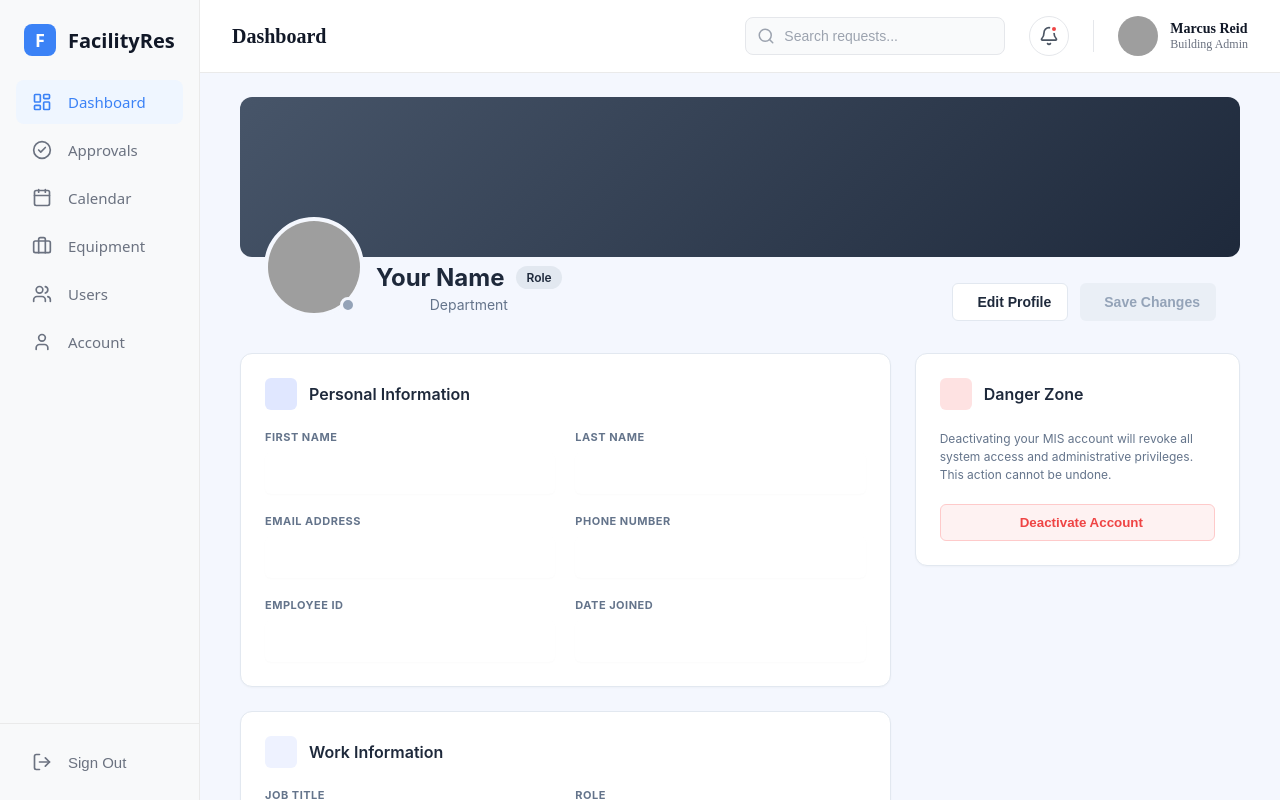
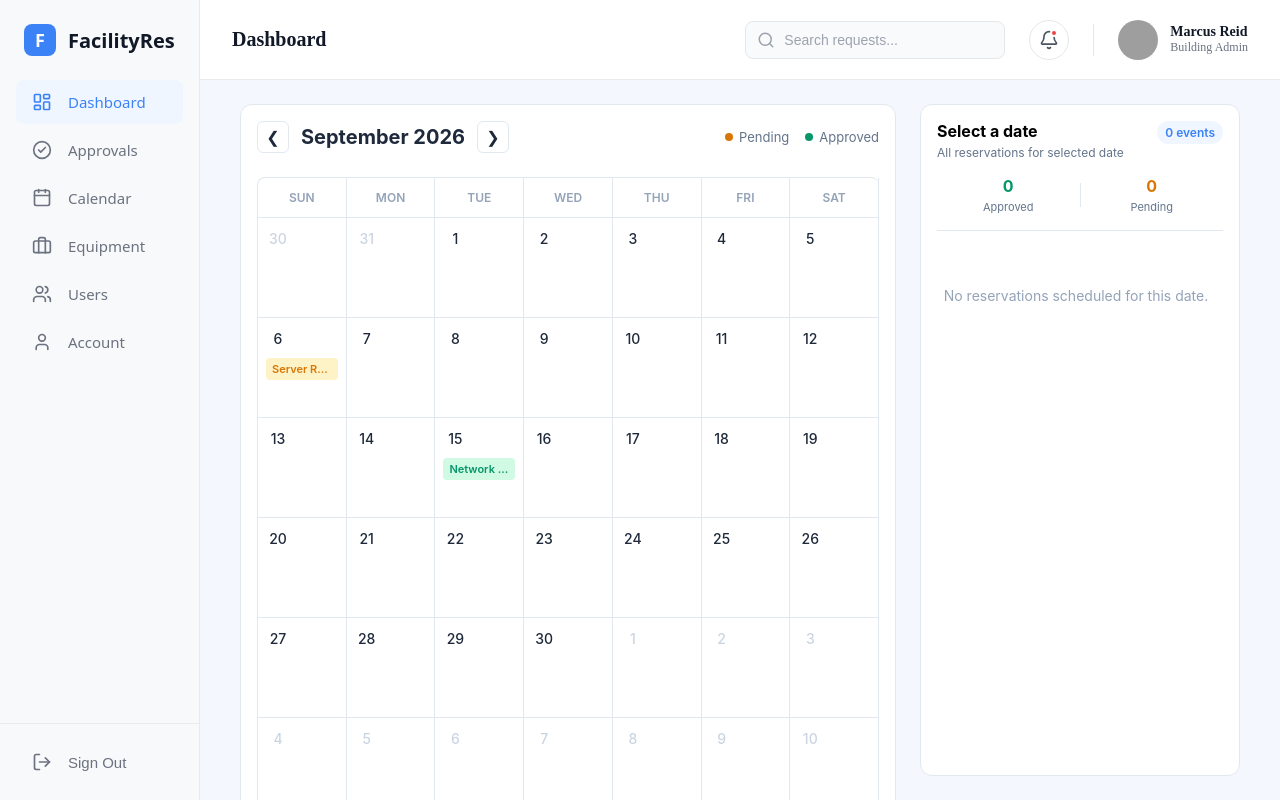
Before and after one commit to John-Pastor69/my-react-app, a React (Vite) app: page /dashboard in a window 1280 px wide. Built offline with nearby package versions, Linux system fonts and the light colour scheme; grey boxes are pictures that could not be loaded.

Commit message:
live calendar

```diff
--- a/src/App.jsx
+++ b/src/App.jsx
@@ -8,7 +8,7 @@ import DashboardRouter from './pages/routers/DashboardRouter';
 
 export default function App() {
 
-  const fakeUserRole = "mis_profile"; // Change this to test different dashboards
+  const fakeUserRole = "mis_calendar"; // Change this to test different dashboards
 
   const [isSidebarOpen, setIsSidebarOpen] = useState(false);
 
--- a/src/pages/mis/MisCalendar.jsx
+++ b/src/pages/mis/MisCalendar.jsx
@@ -1,21 +1,100 @@
-import React from 'react';
-import { useNavigate } from 'react-router-dom';
+import React, { useState, useEffect } from 'react';
 import "../../styles/mis/MisCalendar.scss";
 
 const MisCalendar = () => {
+  // 1. NEW STATE: Tracks the currently viewed month (defaults to today's date)
+  const [currentDate, setCurrentDate] = useState(new Date());
+  const [selectedDate, setSelectedDate] = useState("");
+
+  const [events, setEvents] = useState([
+    { id: '1', date: '2026-09-15', title: 'Network Upgrade', status: 'green' },
+    { id: '2', date: '2026-09-06', title: 'Server Room Booking', status: 'yellow' },
+    { id: '3', date: '2026-10-12', title: 'Muisc Room Booking', status: 'yellow                                         ' },
+  ]);
+
+  // 2. NAVIGATION CONTROLLERS
+  const handlePrevMonth = () => {
+    setCurrentDate(new Date(currentDate.getFullYear(), currentDate.getMonth() - 1, 1));
+  };
+
+  const handleNextMonth = () => {
+    setCurrentDate(new Date(currentDate.getFullYear(), currentDate.getMonth() + 1, 1));
+  };
+
+  // 3. DYNAMIC CALENDAR GENERATOR
+  const generateCalendar = () => {
+    const year = currentDate.getFullYear();
+    const month = currentDate.getMonth();
+
+    const firstDayOfMonth = new Date(year, month, 1);
+    const startingDayOfWeek = firstDayOfMonth.getDay(); // 0 (Sun) to 6 (Sat)
+    const daysInMonth = new Date(year, month + 1, 0).getDate();
+
+    const calendar = [];
+    const dayNames = ['Sun', 'Mon', 'Tue', 'Wed', 'Thu', 'Fri', 'Sat'];
+
+    // Helper to format dates as "YYYY-MM-DD" securely across all timezones
+    const formatDate = (d) => {
+      const y = d.getFullYear();
+      const m = String(d.getMonth() + 1).padStart(2, '0');
+      const day = String(d.getDate()).padStart(2, '0');
+      return `${y}-${m}-${day}`;
+    };
+
+    // Step A: Fill empty slots from the PREVIOUS month
+    const prevMonthLastDay = new Date(year, month, 0).getDate();
+    for (let i = startingDayOfWeek - 1; i >= 0; i--) {
+      const d = new Date(year, month - 1, prevMonthLastDay - i);
+      calendar.push({
+        name: dayNames[d.getDay()],
+        num: d.getDate(),
+        date: formatDate(d),
+        isGrayedOut: true
+      });
+    }
+
+    // Step B: Fill the CURRENT month
+    for (let i = 1; i <= daysInMonth; i++) {
+      const d = new Date(year, month, i);
+      calendar.push({
+        name: dayNames[d.getDay()],
+        num: i,
+        date: formatDate(d),
+        isGrayedOut: false
+      });
+    }
+
+    // Step C: Fill empty slots for the NEXT month (Locks grid to exactly 42 cells / 6 rows)
+    let nextMonthDay = 1;
+    while (calendar.length < 42) {
+      const d = new Date(year, month + 1, nextMonthDay);
+      calendar.push({
+        name: dayNames[d.getDay()],
+        num: nextMonthDay,
+        date: formatDate(d),
+        isGrayedOut: true
+      });
+      nextMonthDay++;
+    }
+
+    return calendar;
+  };
+
+  const calendarDays = generateCalendar();
+
+  // Formats the header title (e.g., "November 2023") based on current state
+  const currentMonthYearString = currentDate.toLocaleString('default', { month: 'long', year: 'numeric' });
+
   return (
     <div className="calendar-page-container">
 
       {/* --- LEFT: MAIN CALENDAR --- */}
       <div className="calendar-main">
-
-        {/* Header Section */}
         <div className="calendar-header">
           <div className="month-nav">
-            <button className="icon-btn"><i className="ph ph-caret-left"></i></button>
-            <h2>November 2023</h2>
-            <button className="icon-btn"><i className="ph ph-caret-right"></i></button>
-            <button className="today-btn">Today</button>
+            <button className="icon-btn" onClick={handlePrevMonth}>&#10094;</button>
+            <h2>{currentMonthYearString}</h2>
+            <button className="icon-btn" onClick={handleNextMonth}>&#10095;</button>
           </div>
 
           <div className="calendar-legend">
@@ -24,174 +103,104 @@ const MisCalendar = () => {
           </div>
         </div>
 
-        {/* Calendar Grid / Mobile Agenda */}
         <div className="calendar-grid">
-          <div className="weekday">SUN</div>
-          <div className="weekday">MON</div>
-          <div className="weekday">TUE</div>
-          <div className="weekday">WED</div>
-          <div className="weekday">THU</div>
-          <div className="weekday">FRI</div>
-          <div className="weekday">SAT</div>
+          {['SUN', 'MON', 'TUE', 'WED', 'THU', 'FRI', 'SAT'].map(day => (
+            <div key={day} className="weekday">{day}</div>
+          ))}
 
-          {/* Row 1 */}
-          <div className="day-cell empty-day prev-month"><span className="date"><span>Sun</span> 29</span></div>
-          <div className="day-cell empty-day prev-month"><span className="date"><span>Mon</span> 30</span></div>
-          <div className="day-cell empty-day prev-month"><span className="date"><span>Tue</span> 31</span></div>
-          <div className="day-cell">
-            <span className="date"><span>Wed</span> 1</span>
-            <div className="event-pill pill-green">Network Upgrade</div>
+          {/* DYNAMIC RENDER LOOP */}
+          {calendarDays.map((day, index) => {
+            const daysEvents = events.filter(e => e.date === day.date);
+            const isEmpty = daysEvents.length === 0;
+
+            return (
+              <div
+                key={index}
+                onClick={() => setSelectedDate(day.date)} // Sets the clicked date
+                style={{ cursor: 'pointer' }} // Changes mouse to a clicking hand
+                className={`day-cell ${isEmpty ? 'empty-day' : ''} ${day.isGrayedOut ? 'prev-month' : ''} ${selectedDate === day.date ? 'active-day' : ''}`}
+              >
+                <span className="date"><span>{day.name}</span> {day.num}</span>
+
+                {daysEvents.map(event => (
+                  <div key={event.id} className={`event-pill pill-${event.status}`}>
+                    {event.title}
                   </div>
-          <div className="day-cell">
-            <span className="date"><span>Thu</span> 2</span>
-            <div className="event-pill pill-yellow">Server Room Booking</div>
+                ))}
               </div>
-          <div className="day-cell empty-day"><span className="date"><span>Fri</span> 3</span></div>
-          <div className="day-cell empty-day"><span className="date"><span>Sat</span> 4</span></div>
-
-          {/* Row 2 */}
-          <div className="day-cell">
-            <span className="date"><span>Sun</span> 5</span>
-            <div className="event-pill pill-green">IT Training Lab</div>
-          </div>
-          <div className="day-cell">
-            <span className="date"><span>Mon</span> 6</span>
-            <div className="event-pill pill-yellow">Equipment</div>
-          </div>
-          <div className="day-cell">
-            <span className="date"><span>Tue</span> 7</span>
-            <div className="event-pill pill-yellow">Software Demo</div>
-          </div>
-          <div className="day-cell empty-day"><span className="date"><span>Wed</span> 8</span></div>
-          <div className="day-cell">
-            <span className="date"><span>Thu</span> 9</span>
-            <div className="event-pill pill-green">Data Center Tour</div>
-          </div>
-          <div className="day-cell">
-            <span className="date"><span>Fri</span> 10</span>
-            <div className="event-pill pill-yellow">System Maintenance</div>
-          </div>
-          <div className="day-cell empty-day"><span className="date"><span>Sat</span> 11</span></div>
-
-          {/* Row 3 */}
-          <div className="day-cell empty-day"><span className="date"><span>Sun</span> 12</span></div>
-          <div className="day-cell">
-            <span className="date"><span>Mon</span> 13</span>
-            <div className="event-pill pill-green">Cybersecurity Briefing</div>
-          </div>
-          <div className="day-cell">
-            <span className="date"><span>Tue</span> 14</span>
-            <div className="event-pill pill-yellow">ERP Deployment</div>
-            <div className="event-pill pill-yellow">Cloud Migration</div>
-          </div>
-          <div className="day-cell empty-day"><span className="date"><span>Wed</span> 15</span></div>
-          <div className="day-cell">
-            <span className="date"><span>Thu</span> 16</span>
-            <div className="event-pill pill-green">Help Desk Workshop</div>
-          </div>
-          <div className="day-cell empty-day"><span className="date"><span>Fri</span> 17</span></div>
-          <div className="day-cell empty-day"><span className="date"><span>Sat</span> 18</span></div>
-
-          {/* Row 4 */}
-          <div className="day-cell empty-day"><span className="date"><span>Sun</span> 19</span></div>
-          <div className="day-cell">
-            <span className="date"><span>Mon</span> 20</span>
-            <div className="event-pill pill-yellow">IT Audit Prep</div>
-          </div>
-          <div className="day-cell empty-day"><span className="date"><span>Tue</span> 21</span></div>
-
-          {/* Active Day */}
-          <div className="day-cell active-day">
-            <span className="date"><span>Wed</span> 22</span>
-            <div className="event-pill pill-green">Infra Review</div>
-            <div className="event-pill pill-yellow">Dev Environment</div>
-            <div className="event-more">+1 more</div>
-          </div>
-
-          <div className="day-cell empty-day"><span className="date"><span>Thu</span> 23</span></div>
-          <div className="day-cell">
-            <span className="date"><span>Fri</span> 24</span>
-            <div className="event-pill pill-yellow">Network Downtime</div>
-          </div>
-          <div className="day-cell empty-day"><span className="date"><span>Sat</span> 25</span></div>
-
-          {/* Row 5 */}
-          <div className="day-cell empty-day"><span className="date"><span>Sun</span> 26</span></div>
-          <div className="day-cell">
-            <span className="date"><span>Mon</span> 27</span>
-            <div className="event-pill pill-green">Backup Procedures</div>
-          </div>
-          <div className="day-cell empty-day"><span className="date"><span>Tue</span> 28</span></div>
-          <div className="day-cell">
-            <span className="date"><span>Wed</span> 29</span>
-            <div className="event-pill pill-yellow">Year-End IT Review</div>
-          </div>
-          <div className="day-cell empty-day"><span className="date"><span>Thu</span> 30</span></div>
-          <div className="day-cell empty-day prev-month"><span className="date"><span>Fri</span> 1</span></div>
-          <div className="day-cell empty-day prev-month"><span className="date"><span>Sat</span> 2</span></div>
+            );
+          })}
         </div>
       </div>
 
       {/* --- RIGHT: SIDEBAR DETAILS --- */}
+      {/* --- RIGHT: SIDEBAR DETAILS --- */}
       <div className="calendar-sidebar">
 
+        {/* Calculates sidebar data based on the clicked date */}
+        {(() => {
+          const sidebarEvents = events.filter(e => e.date === selectedDate);
+          const approvedCount = sidebarEvents.filter(e => e.status === 'green').length;
+          const pendingCount = sidebarEvents.filter(e => e.status === 'yellow').length;
+
+          // Formats the selected date for the title (e.g., "Tuesday, Sep 15")
+          const displayDate = selectedDate
+            ? new Date(selectedDate).toLocaleDateString('default', { weekday: 'long', month: 'short', day: 'numeric' })
+            : "Select a date";
+
+          return (
+            <>
               <div className="sidebar-header">
                 <div>
-            <h3>Wednesday, Nov 22</h3>
+                  <h3>{displayDate}</h3>
                   <p>All reservations for selected date</p>
                 </div>
-          <span className="event-count">3 events</span>
+                <span className="event-count">{sidebarEvents.length} events</span>
               </div>
 
               <div className="sidebar-stats">
                 <div className="stat-box">
-            <span className="stat-num text-green">1</span>
+                  <span className="stat-num text-green">{approvedCount}</span>
                   <span className="stat-label">Approved</span>
                 </div>
                 <div className="stat-divider"></div>
                 <div className="stat-box">
-            <span className="stat-num text-yellow">1</span>
+                  <span className="stat-num text-yellow">{pendingCount}</span>
                   <span className="stat-label">Pending</span>
                 </div>
               </div>
 
               <div className="event-cards">
-
-          {/* Card 1 */}
-          <div className="event-card">
+                {sidebarEvents.length === 0 ? (
+                  <p style={{ color: '#94A3B8', fontSize: '14px', textAlign: 'center', marginTop: '40px' }}>
+                    No reservations scheduled for this date.
+                  </p>
+                ) : (
+                  sidebarEvents.map(event => (
+                    <div key={event.id} className="event-card">
                       <div className="card-top">
-              <h4>Infrastructure Review</h4>
-              <span className="status-badge bg-green">Approved</span>
+                        <h4>{event.title}</h4>
+                        <span className={`status-badge bg-${event.status}`}>
+                          {event.status === 'green' ? 'Approved' : 'Pending'}
+                        </span>
                       </div>
                       <div className="card-details">
+                        {/* Placeholder details - you will map these from Firestore later */}
                         <p><i className="ph ph-clock"></i> 09:00 AM - 11:00 AM</p>
-              <p><i className="ph ph-map-pin"></i> Server Room B</p>
-              <p><i className="ph ph-user"></i> Carlos Reyes</p>
+                        <p><i className="ph ph-map-pin"></i> Facility Name</p>
+                        <p><i className="ph ph-user"></i> Requestor Name</p>
                       </div>
                       <div className="card-actions">
                         <button className="btn-view">View Details</button>
                       </div>
                     </div>
-
-          {/* Card 2 */}
-          <div className="event-card">
-            <div className="card-top">
-              <h4>Dev Environment Setup</h4>
-              <span className="status-badge bg-yellow">Pending</span>
+                  ))
+                )}
               </div>
-            <div className="card-details">
-              <p><i className="ph ph-clock"></i> 01:00 PM - 03:00 PM</p>
-              <p><i className="ph ph-map-pin"></i> IT Lab Room 1</p>
-              <p><i className="ph ph-user"></i> Jenna Park</p>
+            </>
+          );
+        })()}
       </div>
-            <div className="card-actions">
-              <button className="btn-view">View Details</button>
-            </div>
-          </div>
-        </div>
-
-      </div>
-
     </div>
   );
 };
```
Lines whose indentation alone changed are shown as unchanged.
